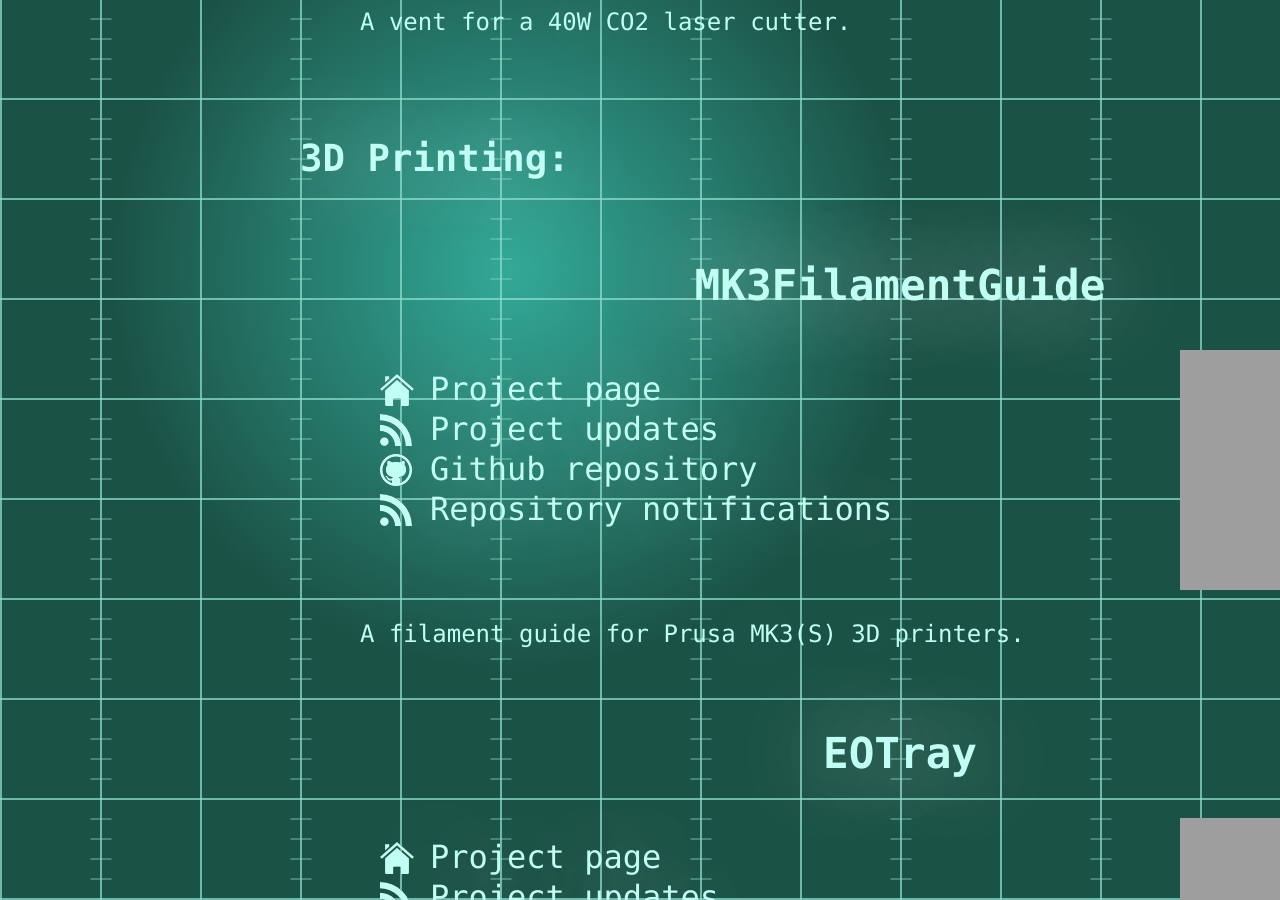
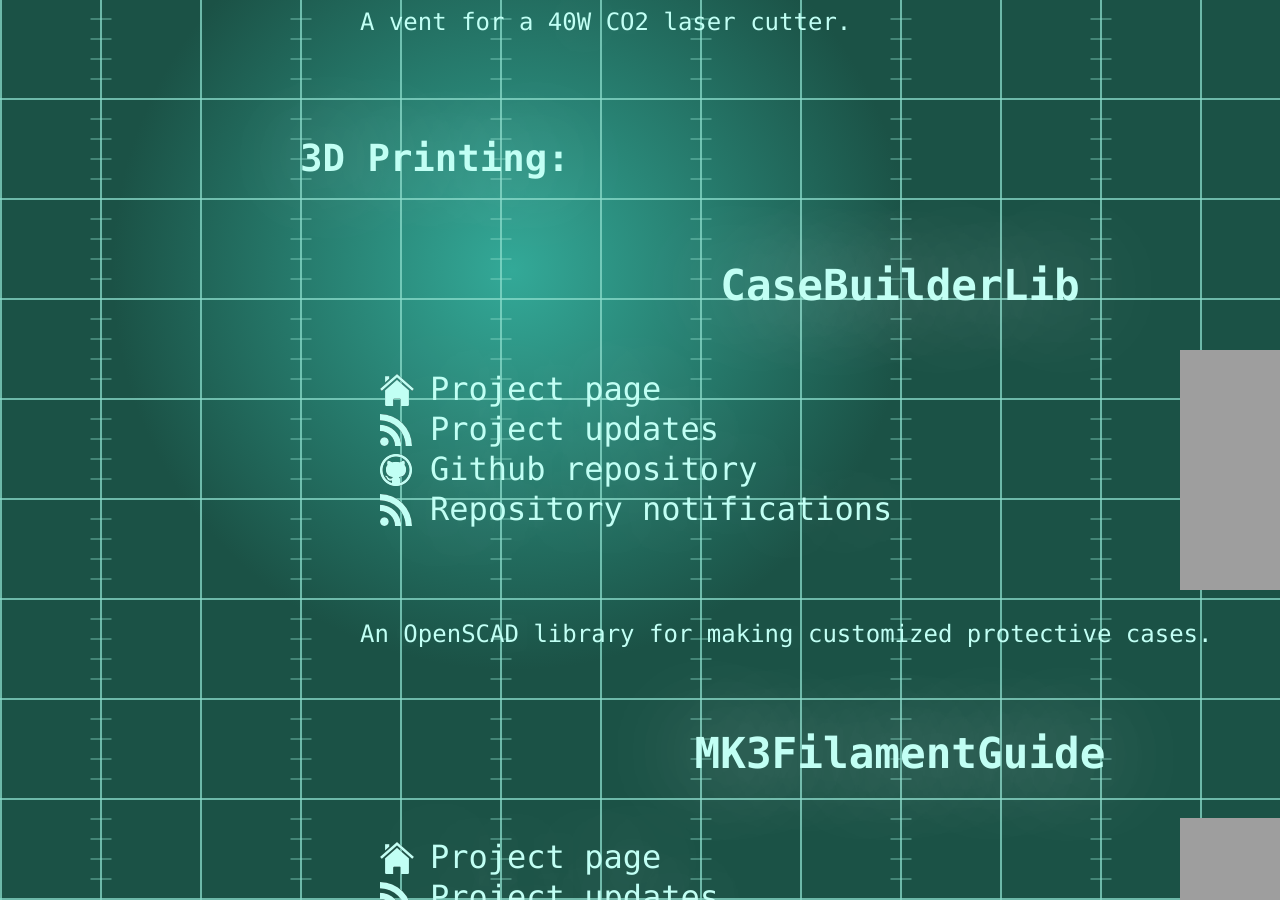
Before and after one commit to hotwolf/hotwolf.github.com, a Jekyll site: the page built from index.html, in a window 1280 px wide and 900 px high, scrolled down 11378 px. Built offline with Jekyll 4.4.1, drawn with Linux system fonts in a browser that asks for light colours; Markdown is read by kramdown in place of the engine named in the settings; some of the changed text lies outside the part shown.

Commit message:
added CaseBuilderLib

```diff
--- a/_includes/ProjectDescriptions.html
+++ b/_includes/ProjectDescriptions.html
@@ -919,6 +919,47 @@
 <h2 id="laserCutter">3D Printing:</h2>
 
 <h3>
+  <a id="CaseBuilderLib" name="CaseBuilderLib" href="//hotwolf.github.io/CaseBuilderLib">
+    CaseBuilderLib
+  </a>
+</h3>
+<div class="projectInfo">
+  <div class="projectImage">
+    <a href="//hotwolf.github.io/CaseBuilderLib">
+      <img src="//hotwolf.github.io/CaseBuilderLib/images/CaseBuilderLib.jpg">
+      <!--<img src="{{ site.url }}/images/hotwolf.png" alt="hotwolf"></img>-->
+    </a>
+  </div><!--<div id="projectImage">-->
+  <div class="projectLinks">
+    <ul>
+      <a href="//hotwolf.github.io/CaseBuilderLib">
+	<li class="homeLink">
+	  Project page
+	</li>
+      </a>
+      <a href="//hotwolf.github.io/CaseBuilderLib/CaseBuilderLib.atom">
+	<li class="feedLink">
+	  Project updates
+	</li>
+      </a>
+      <a href="//github.com/hotwolf/CaseBuilderLib">
+	<li class="githubLink">
+	  Github repository
+	</li>
+      </a>
+      <a href="//github.com/hotwolf/CaseBuilderLib/commits/master.atom">
+	<li class="feedLink">
+	  Repository notifications
+	</li>
+      </a>
+    </ul>
+  </div><!--<div id="projectLinks">-->
+</div><!--<div id="projectInfo">-->
+<div class="projectDescription">
+  <p>An OpenSCAD library for making customized protective cases.</p>
+</div><!--<div id="projectDescripyion">-->
+
+<h3>
   <a id="MK3FilamentGuide" name="MK3FilamentGuide" href="//hotwolf.github.io/MK3FilamentGuide">
     MK3FilamentGuide
   </a>
--- a/_includes/ProjectIndex.html
+++ b/_includes/ProjectIndex.html
@@ -6,6 +6,14 @@
 <a class="active" href="#AriCalculator">
 <h1>AriCalculator</h1>
 Handheld calculator
+</a>
+</div><!--<div id="link">-->
+
+<!-- CaseBuilderLib -->
+<div class="link">
+<a class="active" href="#CaseBuilderLib">
+<h1>CaseBuilderLib</h1>
+Library for 3D printed cases
 </a>
 </div><!--<div id="link">-->
 
```
Also changed, not shown: 404.html (+49 -0 lines).
